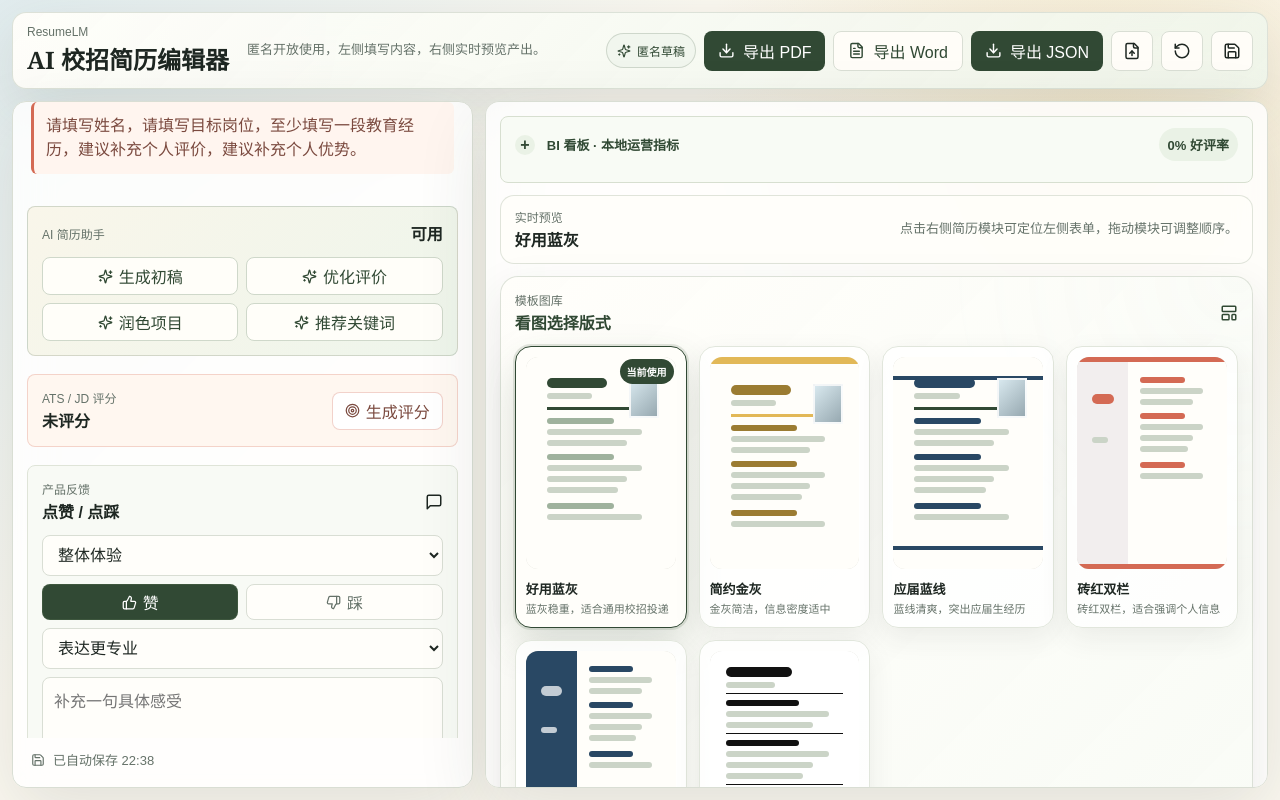
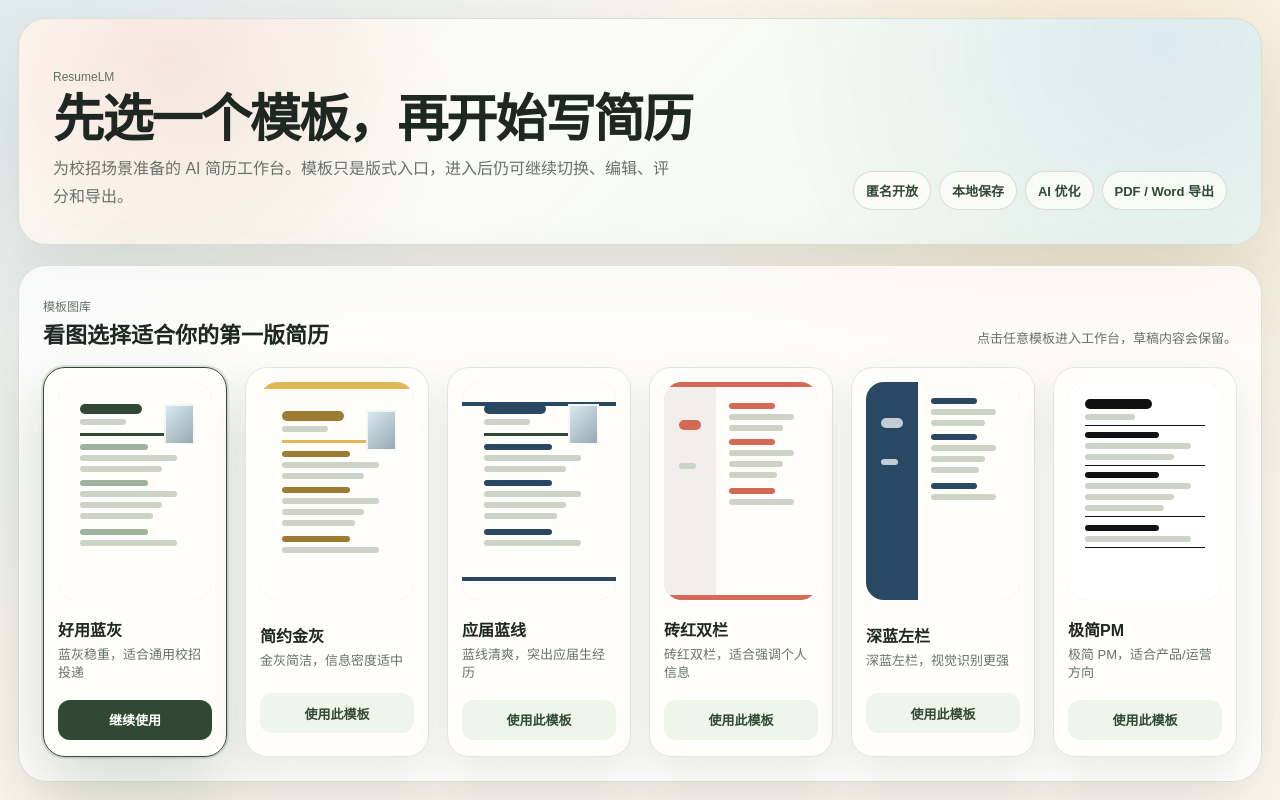
Before and after one commit to wwz-1017/resumelm, a Next.js app: page / in a window 1280 px wide. Built offline with nearby package versions, Linux system fonts and the light colour scheme.

Commit message:
feat: add template-first start screen

```diff
--- a/src/app/globals.css
+++ b/src/app/globals.css
@@ -49,6 +49,187 @@ button {
   min-height: 640px;
   overflow: hidden;
   padding: 12px;
+}
+
+.app-shell.is-template-start {
+  display: block;
+  height: 100vh;
+  min-height: 640px;
+  overflow-y: auto;
+  padding: 18px;
+}
+
+.template-start-screen {
+  display: grid;
+  gap: 20px;
+  max-width: 1380px;
+  min-height: calc(100vh - 36px);
+  margin: 0 auto;
+}
+
+.template-start-hero {
+  display: flex;
+  align-items: flex-end;
+  justify-content: space-between;
+  gap: 28px;
+  padding: 34px;
+  border: 1px solid rgba(217, 222, 212, 0.92);
+  border-radius: 28px;
+  background:
+    radial-gradient(circle at 12% 18%, rgba(212, 106, 84, 0.16), transparent 28%),
+    radial-gradient(circle at 92% 10%, rgba(216, 232, 238, 0.88), transparent 34%),
+    linear-gradient(135deg, rgba(255, 254, 250, 0.98), rgba(240, 247, 236, 0.92));
+  box-shadow: 0 28px 90px rgba(45, 55, 48, 0.14);
+}
+
+.template-start-hero h1 {
+  max-width: 760px;
+  margin: 6px 0 10px;
+  color: var(--ink);
+  font-family: Georgia, "Times New Roman", serif;
+  font-size: clamp(34px, 4vw, 58px);
+  line-height: 1.05;
+  letter-spacing: -0.04em;
+}
+
+.template-start-hero p {
+  max-width: 620px;
+  margin: 0;
+  color: var(--muted);
+  font-size: 16px;
+  line-height: 1.72;
+}
+
+.template-start-badges {
+  display: flex;
+  justify-content: flex-end;
+  flex-wrap: wrap;
+  gap: 8px;
+  max-width: 390px;
+}
+
+.template-start-badges span {
+  padding: 9px 12px;
+  border: 1px solid rgba(83, 107, 79, 0.2);
+  border-radius: 999px;
+  background: rgba(255, 254, 250, 0.72);
+  color: var(--moss-dark);
+  font-size: 13px;
+  font-weight: 800;
+}
+
+.template-start-section {
+  display: grid;
+  gap: 18px;
+  padding: 24px;
+  border: 1px solid rgba(217, 222, 212, 0.92);
+  border-radius: 28px;
+  background: rgba(255, 255, 255, 0.72);
+  box-shadow: 0 24px 80px rgba(45, 55, 48, 0.11);
+  backdrop-filter: blur(18px);
+}
+
+.template-start-section-head {
+  display: flex;
+  align-items: flex-end;
+  justify-content: space-between;
+  gap: 20px;
+}
+
+.template-start-section-head > div {
+  display: grid;
+  gap: 3px;
+}
+
+.template-start-section-head strong {
+  color: var(--ink);
+  font-size: 22px;
+}
+
+.template-start-section-head p {
+  max-width: 360px;
+  margin: 0;
+  color: var(--muted);
+  font-size: 13px;
+  line-height: 1.55;
+  text-align: right;
+}
+
+.template-start-grid {
+  display: grid;
+  grid-template-columns: repeat(auto-fit, minmax(180px, 1fr));
+  gap: 18px;
+}
+
+.template-start-card {
+  position: relative;
+  display: grid;
+  gap: 14px;
+  min-width: 0;
+  padding: 14px;
+  border: 1px solid #e0e6dc;
+  border-radius: 22px;
+  background: rgba(255, 254, 250, 0.9);
+  color: var(--ink);
+  text-align: left;
+  cursor: pointer;
+  box-shadow: 0 16px 42px rgba(45, 55, 48, 0.1);
+  transition:
+    border-color 0.18s ease,
+    box-shadow 0.18s ease,
+    transform 0.18s ease;
+}
+
+.template-start-card:hover,
+.template-start-card:focus-visible {
+  border-color: rgba(83, 107, 79, 0.58);
+  box-shadow: 0 28px 62px rgba(45, 55, 48, 0.18);
+  outline: none;
+  transform: translateY(-4px);
+}
+
+.template-start-card.is-active {
+  border-color: var(--moss-dark);
+  box-shadow:
+    0 0 0 2px rgba(83, 107, 79, 0.18),
+    0 28px 64px rgba(49, 73, 52, 0.2);
+}
+
+.template-start-card .template-snapshot {
+  border-radius: 18px;
+}
+
+.template-start-card-copy {
+  display: grid;
+  gap: 5px;
+}
+
+.template-start-card-copy strong {
+  color: var(--ink);
+  font-size: 16px;
+}
+
+.template-start-card-copy span {
+  color: var(--muted);
+  font-size: 13px;
+  line-height: 1.45;
+}
+
+.template-start-card-action {
+  display: inline-flex;
+  align-items: center;
+  justify-content: center;
+  min-height: 40px;
+  border-radius: 12px;
+  background: var(--moss-dark);
+  color: #fff;
+  font-size: 13px;
+  font-weight: 800;
+}
+
+.template-start-card:not(.is-active) .template-start-card-action {
+  background: #eef5eb;
+  color: var(--moss-dark);
 }
 
 .editor-topbar {
@@ -2314,6 +2495,41 @@ button {
     padding: 14px;
   }
 
+  .app-shell.is-template-start {
+    height: auto;
+    min-height: 100vh;
+    padding: 14px;
+  }
+
+  .template-start-screen {
+    min-height: auto;
+  }
+
+  .template-start-hero,
+  .template-start-section,
+  .template-start-section-head {
+    align-items: stretch;
+    flex-direction: column;
+  }
+
+  .template-start-hero {
+    padding: 24px;
+  }
+
+  .template-start-badges {
+    justify-content: flex-start;
+    max-width: none;
+  }
+
+  .template-start-section-head p {
+    max-width: none;
+    text-align: left;
+  }
+
+  .template-start-grid {
+    grid-template-columns: repeat(2, minmax(0, 1fr));
+  }
+
   .workspace {
     grid-template-columns: 1fr;
     height: auto;
--- a/src/features/workspace/resume-workspace.tsx
+++ b/src/features/workspace/resume-workspace.tsx
@@ -397,6 +397,7 @@ export function ResumeWorkspace() {
   const [saveState, setSaveState] = useState("正在准备本地草稿");
   const [importError, setImportError] = useState("");
   const [templateId, setTemplateId] = useState<TemplateId>("useful");
+  const [isTemplateStartVisible, setIsTemplateStartVisible] = useState(true);
   const [aiTask, setAiTask] = useState<AiTask | null>(null);
   const [aiError, setAiError] = useState("");
   const [scoreReport, setScoreReport] = useState<ScoreReport | null>(null);
@@ -805,6 +806,19 @@ export function ResumeWorkspace() {
     setFeedbackNotice("反馈已记录，感谢你帮我们校准产品。");
   };
 
+  const startWithTemplate = (nextTemplateId: TemplateId) => {
+    setTemplateId(nextTemplateId);
+    setIsTemplateStartVisible(false);
+  };
+
+  if (isTemplateStartVisible) {
+    return (
+      <main className="app-shell is-template-start">
+        <TemplateStartScreen activeTemplateId={templateId} onSelect={startWithTemplate} />
+      </main>
+    );
+  }
+
   return (
     <main className="app-shell">
       <header className="editor-topbar">
@@ -820,6 +834,10 @@ export function ResumeWorkspace() {
             <Sparkles size={14} />
             匿名草稿
           </span>
+          <button className="secondary-button" type="button" onClick={() => setIsTemplateStartVisible(true)}>
+            <LayoutTemplate size={17} />
+            选择模板
+          </button>
           <button className="primary-button" type="button" onClick={exportPdf}>
             <Download size={17} />
             导出 PDF
@@ -1082,6 +1100,64 @@ export function ResumeWorkspace() {
         </section>
       </div>
     </main>
+  );
+}
+
+function TemplateStartScreen({
+  activeTemplateId,
+  onSelect
+}: {
+  activeTemplateId: TemplateId;
+  onSelect: (templateId: TemplateId) => void;
+}) {
+  return (
+    <section className="template-start-screen" aria-label="选择简历模板">
+      <div className="template-start-hero">
+        <div>
+          <span className="eyebrow">ResumeLM</span>
+          <h1>先选一个模板，再开始写简历</h1>
+          <p>为校招场景准备的 AI 简历工作台。模板只是版式入口，进入后仍可继续切换、编辑、评分和导出。</p>
+        </div>
+        <div className="template-start-badges" aria-label="产品能力">
+          <span>匿名开放</span>
+          <span>本地保存</span>
+          <span>AI 优化</span>
+          <span>PDF / Word 导出</span>
+        </div>
+      </div>
+
+      <div className="template-start-section">
+        <div className="template-start-section-head">
+          <div>
+            <span className="eyebrow">模板图库</span>
+            <strong>看图选择适合你的第一版简历</strong>
+          </div>
+          <p>点击任意模板进入工作台，草稿内容会保留。</p>
+        </div>
+        <div className="template-start-grid">
+          {templates.map((template) => {
+            const isActive = template.id === activeTemplateId;
+
+            return (
+              <button
+                aria-pressed={isActive}
+                className={`template-start-card ${isActive ? "is-active" : ""}`}
+                key={template.id}
+                type="button"
+                onClick={() => onSelect(template.id)}
+              >
+                <TemplateSnapshot templateId={template.id} />
+                <span className="template-start-card-copy">
+                  <strong>{template.label}</strong>
+                  <span>{templateDescriptions[template.id]}</span>
+                </span>
+                <span className="template-start-card-action">{isActive ? "继续使用" : "使用此模板"}</span>
+              </button>
+            );
+          })}
+        </div>
+      </div>
+    </section>
   );
 }
 
```
